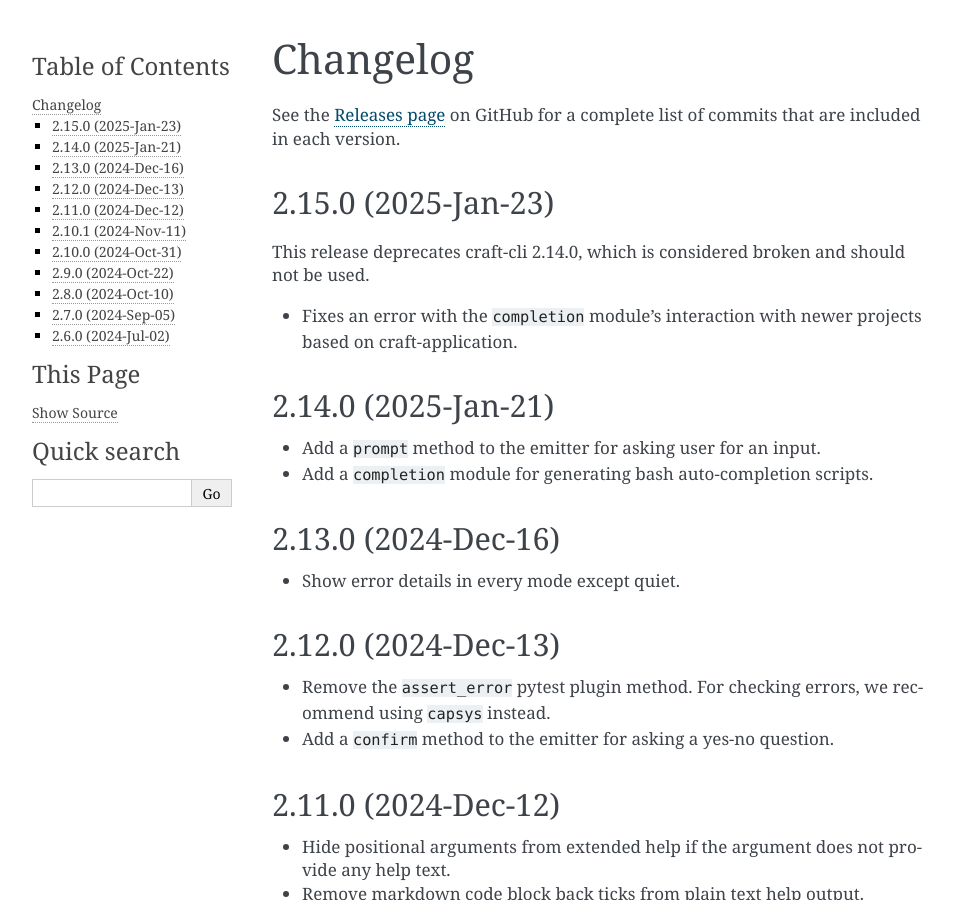
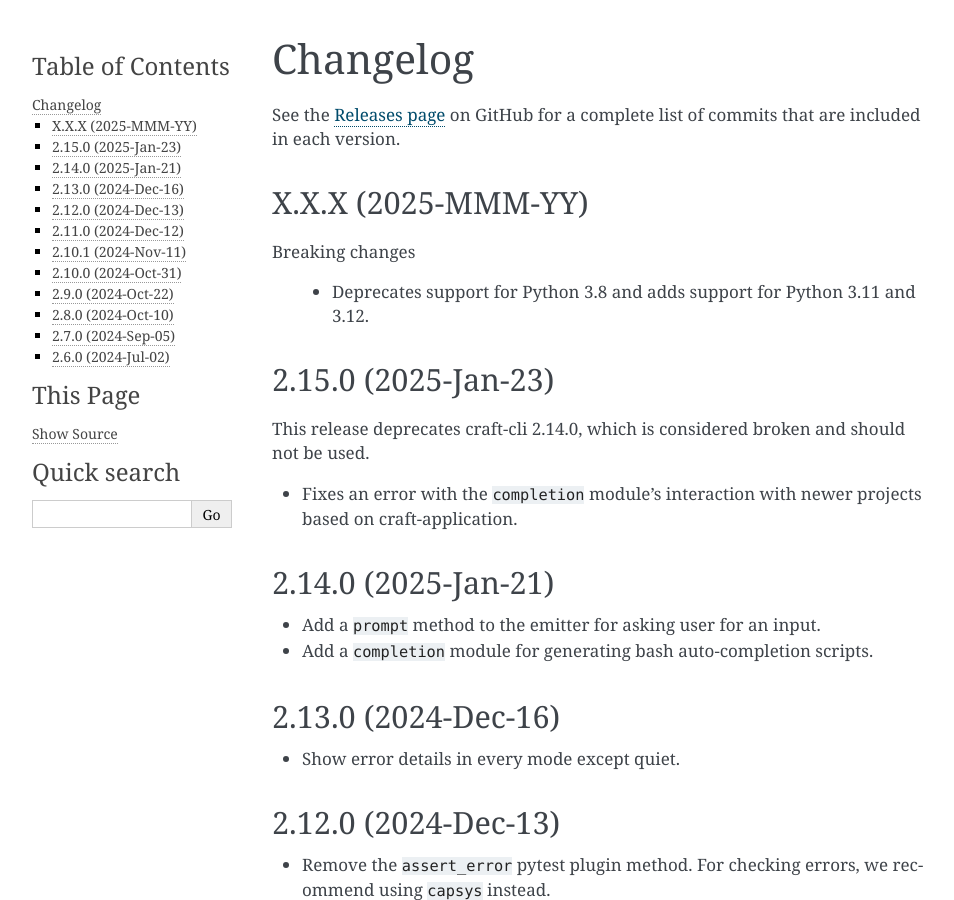
Before and after one commit to canonical/craft-cli, a Sphinx documentation site: the page built from docs/changelog.rst, in a window 1280 px wide and 900 px high. Shown: the whole window, without its empty margins (148-1102 px from the left). Built offline with Sphinx 7.4.7, drawn with Linux system fonts in a browser that asks for light colours; pages that are not in the unit, such as notebooks, are missing from menus.

Commit message:
docs: add changelog entry

```diff
--- a/docs/changelog.rst
+++ b/docs/changelog.rst
@@ -6,6 +6,14 @@ Changelog
 
 See the `Releases page`_ on GitHub for a complete list of commits that are
 included in each version.
+
+X.X.X (2025-MMM-YY)
+-------------------
+
+Breaking changes
+
+    - Deprecates support for Python 3.8 and adds support for Python 3.11
+      and 3.12.
 
 2.15.0 (2025-Jan-23)
 --------------------
```
